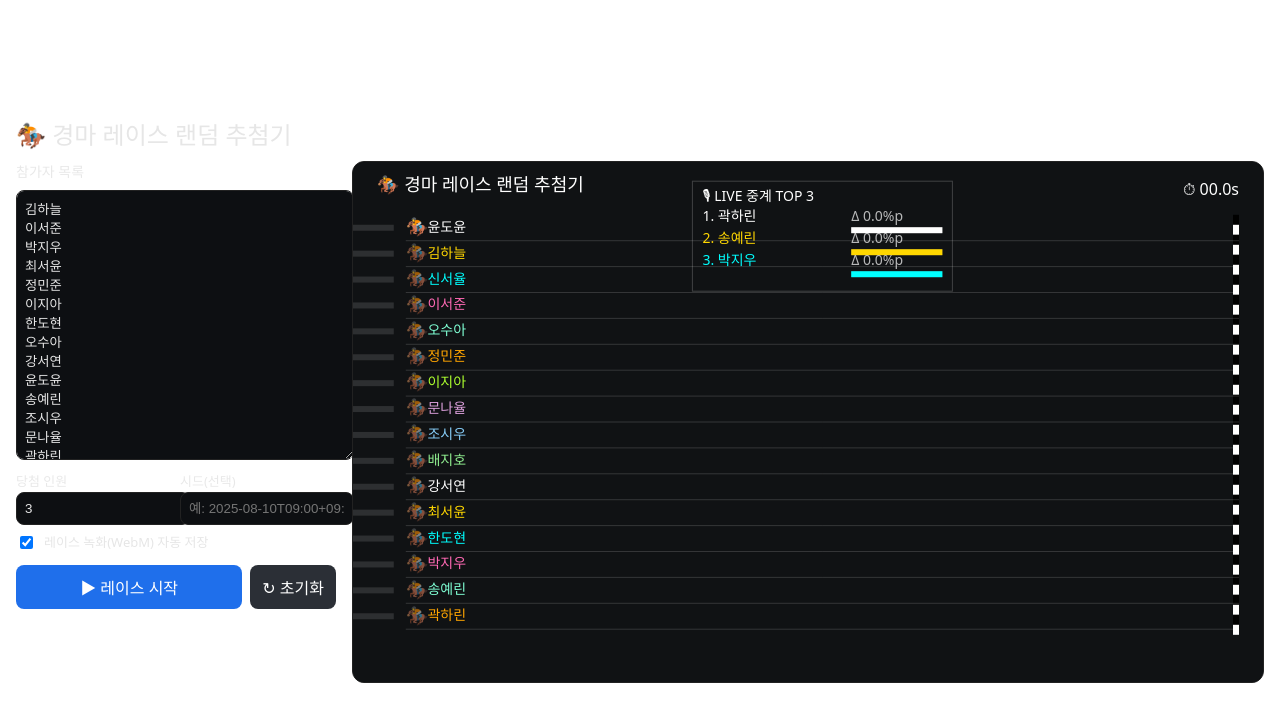
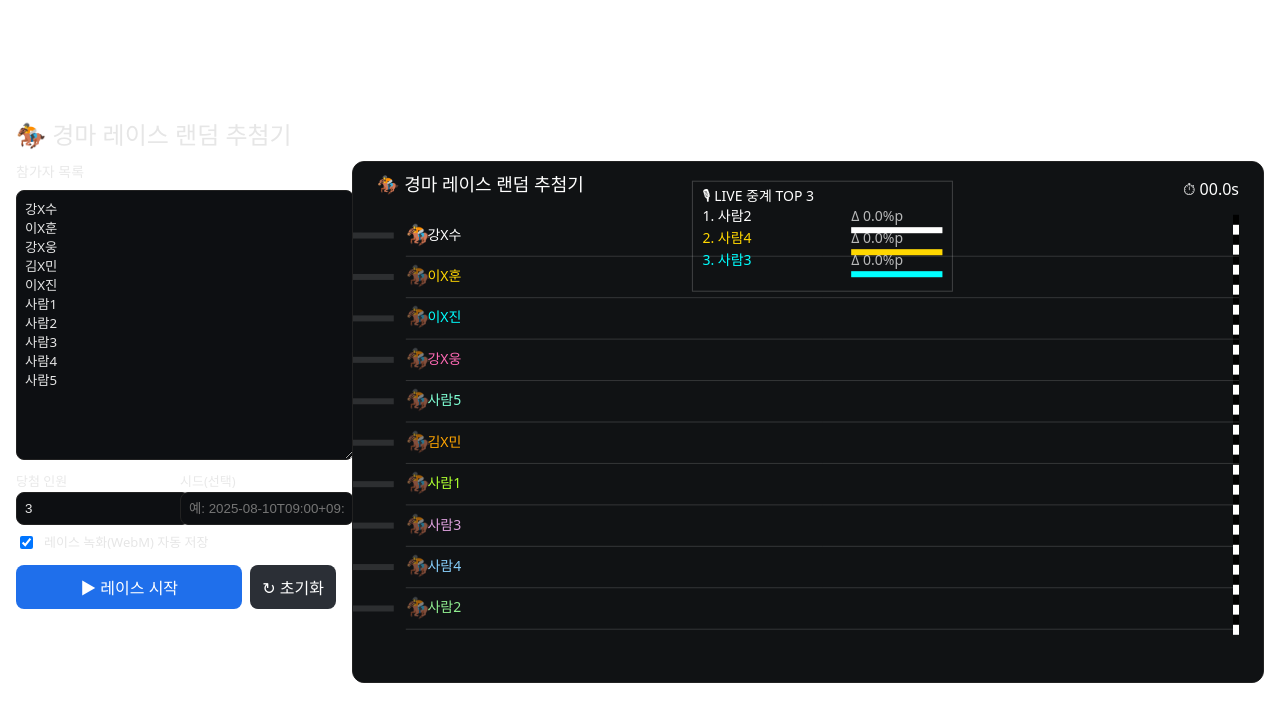
Before and after one commit to l2azor/RacingDraw, a React (Vite) app: page / in a window 1280 px wide. Shown: the top 722 px of the page. Built offline with nearby package versions, Linux system fonts and the light colour scheme.

Commit message:
tune: live panel position and timing label

```diff
--- a/src/RacingDraw.tsx
+++ b/src/RacingDraw.tsx
@@ -45,22 +45,17 @@ const seededRandom = (seed: number) => {
 
 export default function RacingDraw() {
   // 참가자
-  const [rawList, setRawList] = useState(`김하늘
-이서준
-박지우
-최서윤
-정민준
-이지아
-한도현
-오수아
-강서연
-윤도윤
-송예린
-조시우
-문나율
-곽하린
-배지호
-신서율`);
+  const [rawList, setRawList] = useState(`강X수
+이X훈
+강X웅
+김X민
+이X진
+사람1
+사람2
+사람3
+사람4
+사람5
+`);
   const participants = useMemo(() => {
     const tokens = rawList.split(/[\n,;]+/).map(s => s.trim()).filter(Boolean);
     return Array.from(new Set(tokens));
```
